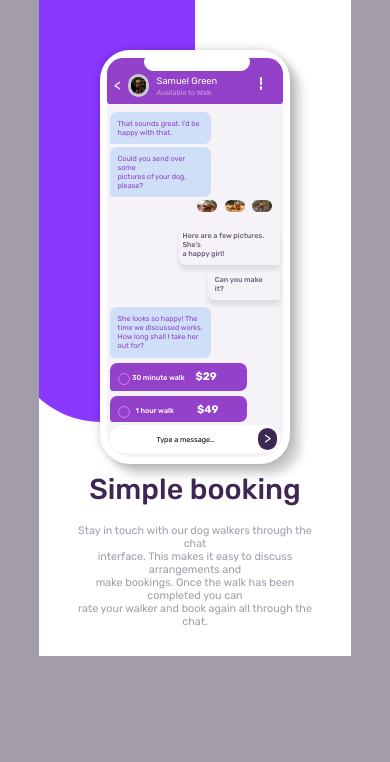
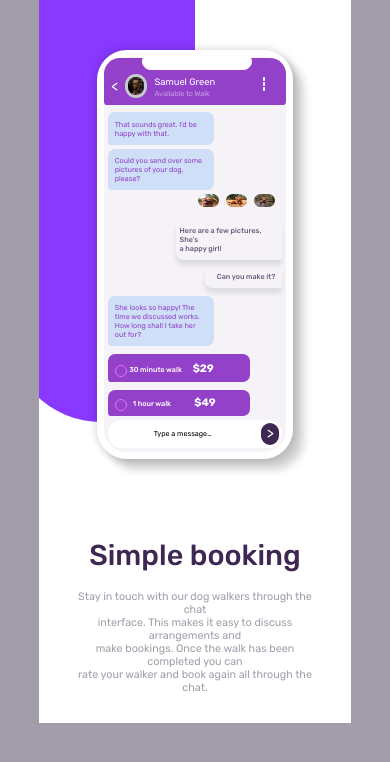
Before and after one commit to MohamedOmer556/chat-app, a plain HTML site: page chat app/index.html in a window 390 px wide. Drawn offline with Linux system fonts and the light colour scheme.

Commit message:
Add files via upload

```diff
--- a/chat app/styles/style.scss
+++ b/chat app/styles/style.scss
@@ -26,6 +26,9 @@ $radio-button-outline: hsl(289, 100%, 72%);
   }
   .message-text {
     flex: 1 1 20rem;
+  }
+  .left-panel {
+    margin: auto 5rem auto 0.5rem;
   }
 }
 @media screen and (max-width: 1132px) {
@@ -119,7 +122,7 @@ $radio-button-outline: hsl(289, 100%, 72%);
 @media screen and (max-width: 816px) {
   .phone {
     width: 35%;
-    height: 100%;
+
     margin-left: auto;
     margin-right: auto;
   }
@@ -179,13 +182,12 @@ $radio-button-outline: hsl(289, 100%, 72%);
 }
 @media screen and (max-width: 443px) {
   .phone {
-    width: 68%;
-    height: 100%;
+    width: 70%;
     margin-left: auto;
     margin-right: auto;
   }
   .app-text {
-    margin-top: 5rem;
+    margin-top: 15rem;
     padding: 0rem 3rem 0rem 3rem;
   }
   .app {
@@ -207,3 +209,11 @@ $radio-button-outline: hsl(289, 100%, 72%);
     margin-right: auto;
   }
 }
+@media screen and (max-width: 320px) {
+  .phone {
+    width: 85%;
+    height: 100%;
+    margin-left: auto;
+    margin-right: auto;
+  }
+}
```
Also changed, not shown: chat app/styles/style.css, 1 other file.
